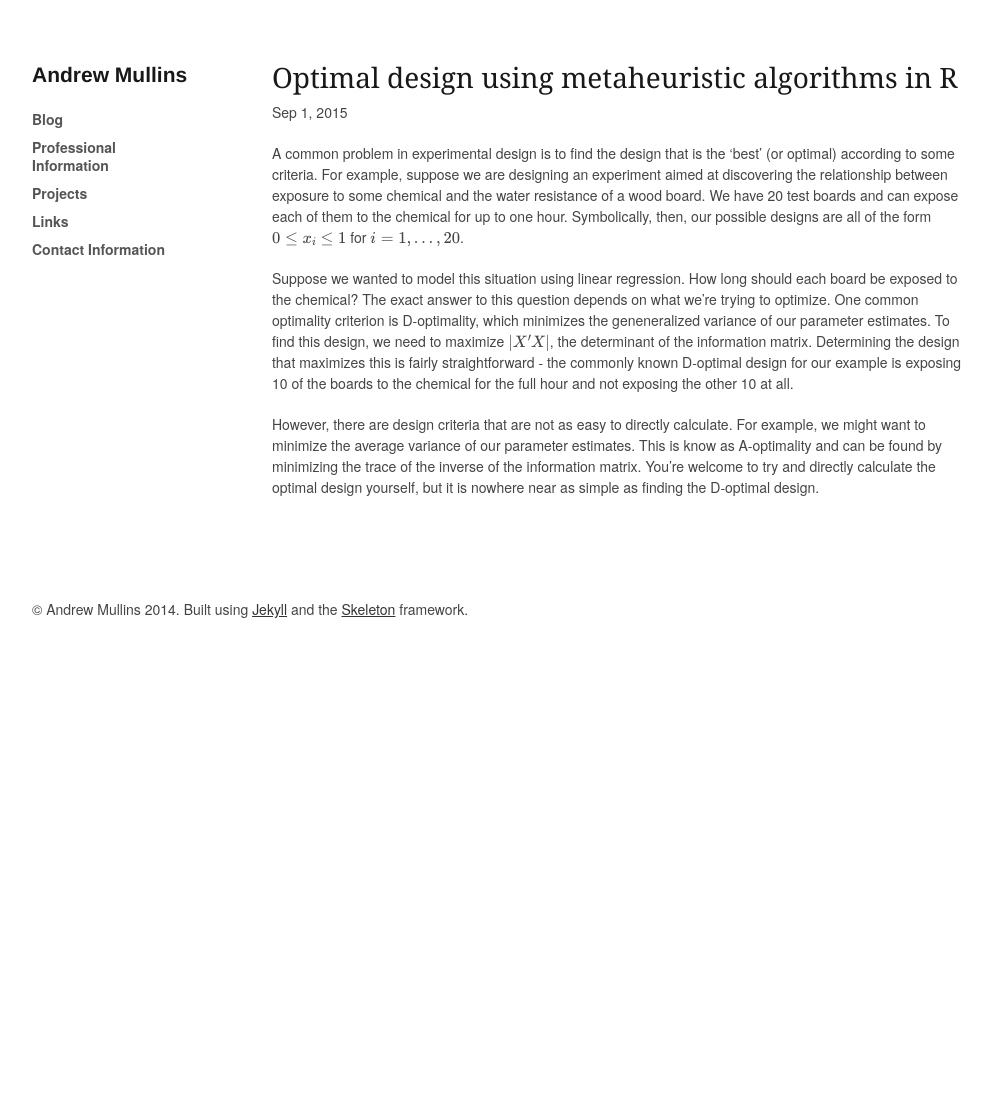
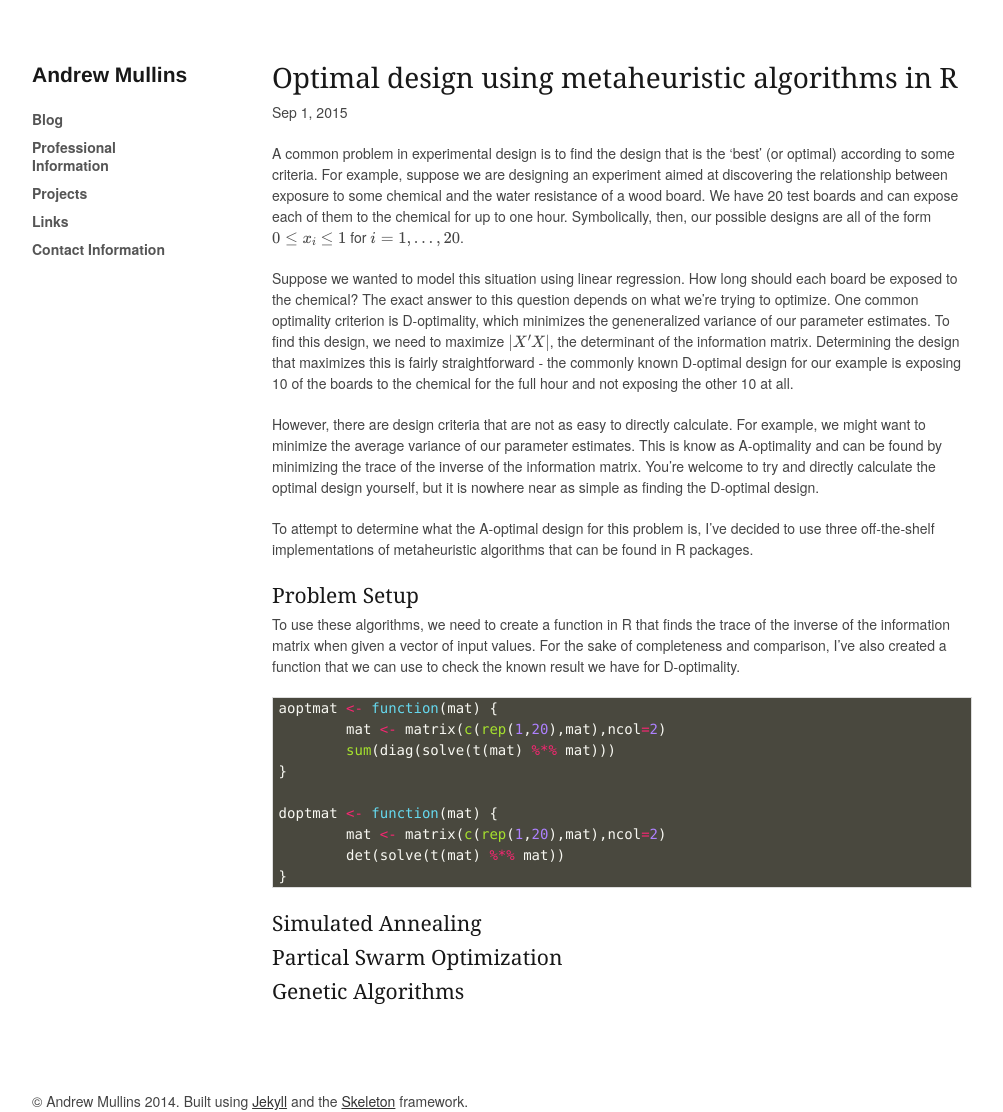
Before and after one commit to andrewjlm/andrewjlm.github.io, a Jekyll site: the page built from _posts/2015-09-01-metaheuristic-experimental-design.md, in a window 1280 px wide. Shown: the whole page, without its empty margins (138-1141 px from the left). Built offline with Jekyll 4.4.1, drawn with Linux system fonts in a browser that asks for light colours; formulas are drawn with MathJax 3; before the commit the page ends 900 px from its top, so only the background shows below that.

Commit message:
Added default text color to style and continued working on first post

```diff
--- a/_includes/css/syntax.css
+++ b/_includes/css/syntax.css
@@ -7,6 +7,7 @@
  .highlight pre {
     background-color: #49483E;
     border: 1px solid #ccc;
+    color: #FFFFFF;
  }
 
  /* Comment */
--- a/_posts/2015-09-01-metaheuristic-experimental-design.md
+++ b/_posts/2015-09-01-metaheuristic-experimental-design.md
@@ -8,3 +8,27 @@ A common problem in experimental design is to find the design that is the 'best'
 Suppose we wanted to model this situation using linear regression. How long should each board be exposed to the chemical? The exact answer to this question depends on what we're trying to optimize. One common optimality criterion is D-optimality, which minimizes the geneneralized variance of our parameter estimates. To find this design, we need to maximize $$ \vert X'X \vert $$, the determinant of the information matrix. Determining the design that maximizes this is fairly straightforward - the commonly known D-optimal design for our example is exposing 10 of the boards to the chemical for the full hour and not exposing the other 10 at all.
 
 However, there are design criteria that are not as easy to directly calculate. For example, we might want to minimize the average variance of our parameter estimates. This is know as A-optimality and can be found by minimizing the trace of the inverse of the information matrix. You're welcome to try and directly calculate the optimal design yourself, but it is nowhere near as simple as finding the D-optimal design.
+
+To attempt to determine what the A-optimal design for this problem is, I've decided to use three off-the-shelf implementations of metaheuristic algorithms that can be found in R packages.
+
+#### Problem Setup
+
+To use these algorithms, we need to create a function in R that finds the trace of the inverse of the information matrix when given a vector of input values. For the sake of completeness and comparison, I've also created a function that we can use to check the known result we have for D-optimality.
+
+{% highlight r %}
+aoptmat <- function(mat) {
+	mat <- matrix(c(rep(1,20),mat),ncol=2)
+	sum(diag(solve(t(mat) %*% mat)))
+}
+
+doptmat <- function(mat) {
+	mat <- matrix(c(rep(1,20),mat),ncol=2)
+	det(solve(t(mat) %*% mat))
+}
+{% endhighlight %}
+
+#### Simulated Annealing
+
+#### Partical Swarm Optimization
+
+#### Genetic Algorithms
```
